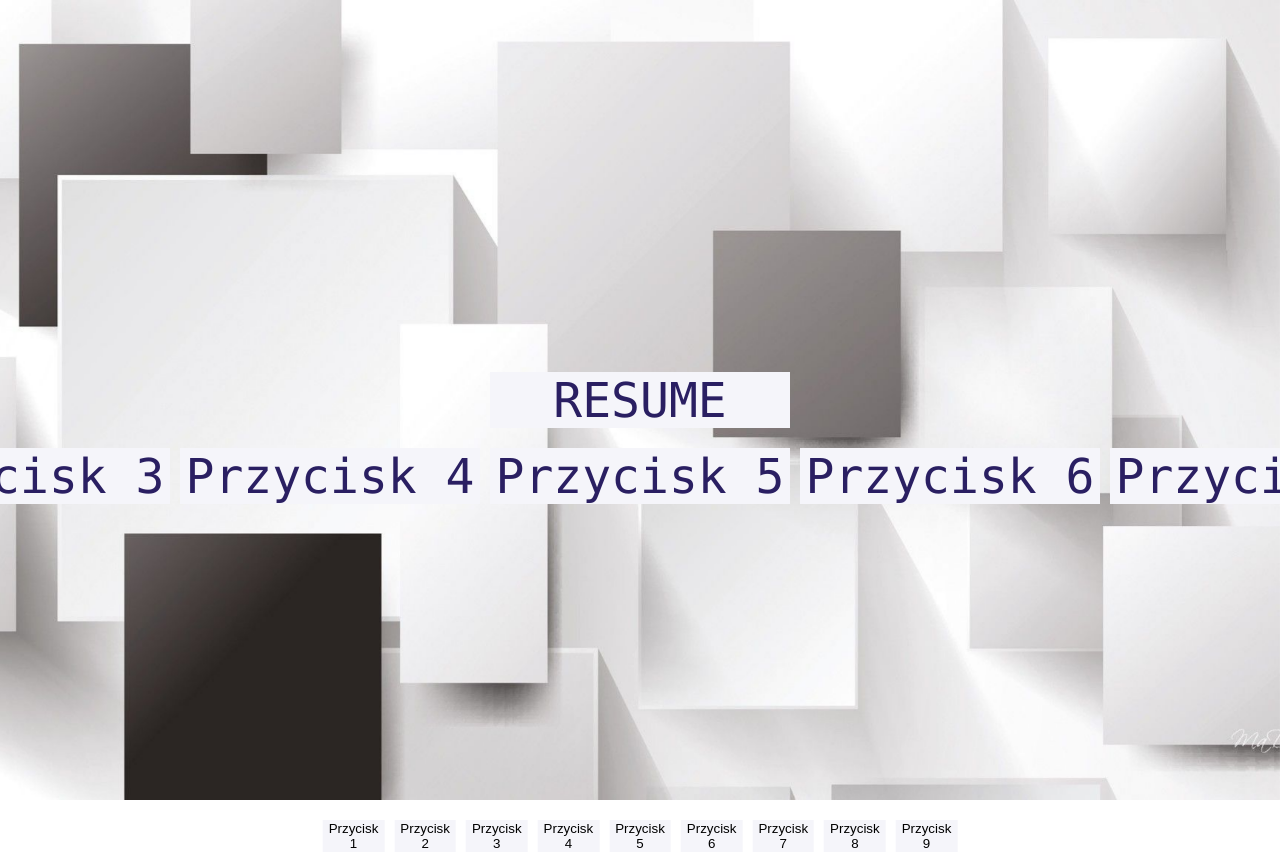
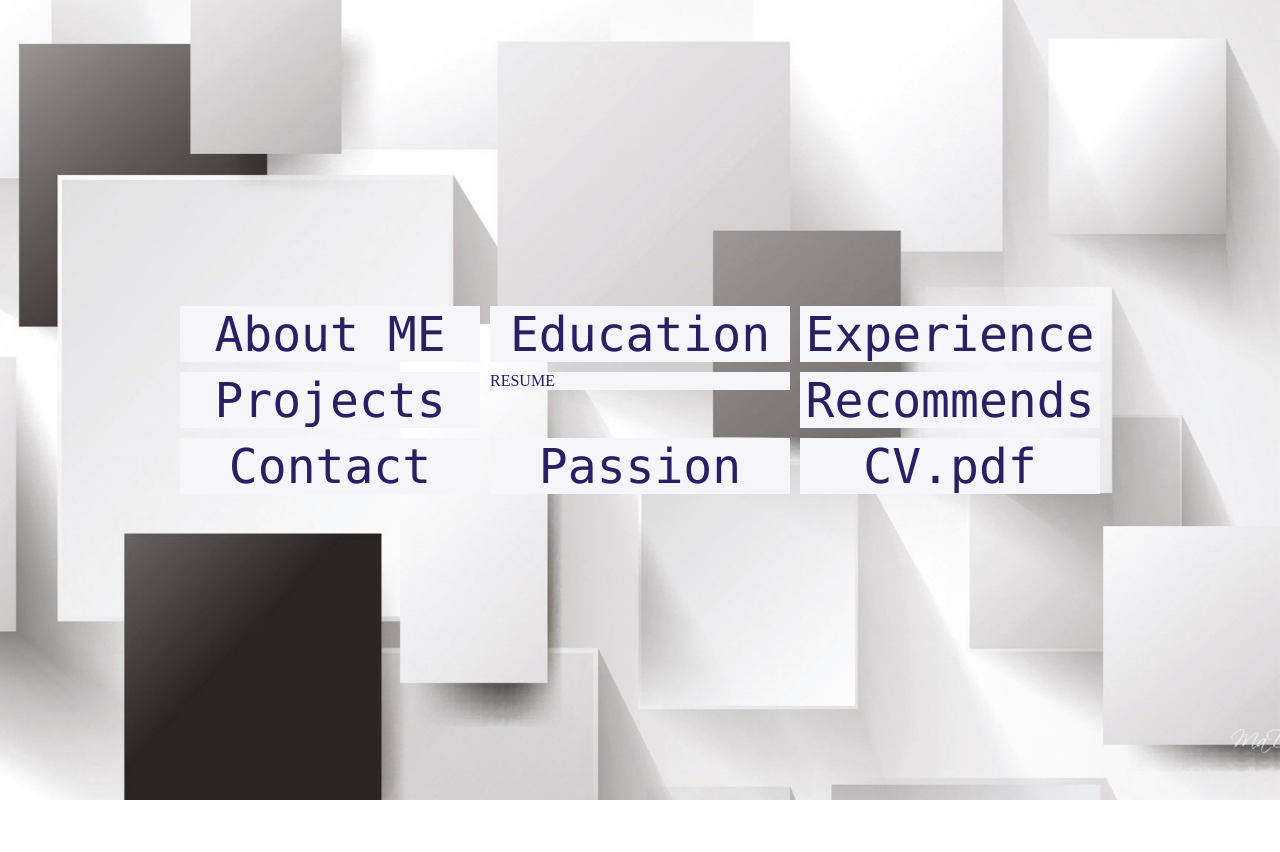
Before and after one commit to KaczorowskaKarolina/newITstar, a React (Create React App) app: page / in a window 1280 px wide. Both pictures are taken after a click on the button "RESUME". After the commit the page ends 800 px from the top, so only its background shows below. Built offline with nearby package versions, Linux system fonts and the light colour scheme.

Commit message:
navigation between MainButton and AdditionalButtons

```diff
--- a/package.json
+++ b/package.json
@@ -12,8 +12,11 @@
     "react": "^18.2.0",
     "react-dom": "^18.2.0",
     "react-redux": "^9.1.0",
+    "react-router": "^5.3.4",
+    "react-router-dom": "^6.22.0",
     "redux": "^5.0.1",
     "sass": "^1.70.0",
+    "source-map-loader": "^5.0.0",
     "web-vitals": "^2.1.4"
   },
   "scripts": {
@@ -41,6 +44,7 @@
     ]
   },
   "devDependencies": {
+    "@babel/plugin-proposal-private-property-in-object": "^7.21.11",
     "react-scripts": "^5.0.1"
   }
 }
--- a/src/App.js
+++ b/src/App.js
@@ -1,8 +1,6 @@
-// App.js
 import React from 'react';
 import MainImage from '../src/components/MainImage.js';
 import MainButton from '../src/components/MainButton.js';
-import AdditionalButtons from '../src/components/AdditionalButtons.js';
 
 import './App.scss';
 
@@ -11,7 +9,6 @@ function App() {
     <div className="app">
       <MainImage />
       <MainButton />
-      <AdditionalButtons />
     </div>
   );
 }
--- a/src/components/AdditionalButtons.js
+++ b/src/components/AdditionalButtons.js
@@ -1,19 +1,64 @@
-import React from 'react';
-// import { useSelector } from 'react-redux';
+// AdditionalButtons.js
+import React, { useState, useEffect } from 'react';
 
 import './AdditionalButtons.scss';
 
-function AdditionalButtons() {
+function AdditionalButtons({ onButtonClick }) {
+  const buttons = [
+    { id: 1, label: 'About ME' },
+    { id: 2, label: 'Education' },
+    { id: 3, label: 'Experience' },
+    { id: 4, label: 'Projects' },
+    { id: 5, label: 'RESUME' },
+    { id: 6, label: 'Recommends' },
+    { id: 7, label: 'Contact' },
+    { id: 8, label: 'Passion' },
+    { id: 9, label: 'CV.pdf' },
+  ];
+
+  const [backToMain, setBackToMain] = useState(false);
+
+  useEffect(() => {
+    if (backToMain) {
+      onButtonClick();
+      setBackToMain(false);
+    }
+  }, [backToMain, onButtonClick]);
+
+  const handleButtonClick = (buttonId) => {
+    if (buttonId === 5) {
+      // Jeśli id to 5, ustaw stan backToMain na true
+      setBackToMain(true);
+    }
+    // Dodatkowa logika obsługi innych przycisków
+  };
+
+  const renderButtons = () => {
+  return buttons.map(button => (
+    <div key={button.id} className={`additional-button-container position-${button.id}`}>
+      {button.id === 5 ? (
+        <div
+          className={`additional-button additional-buttons-resume`}
+          onClick={() => handleButtonClick(button.id)}
+        >
+          {button.label}
+        </div>
+      ) : (
+        <button
+          className={`additional-button additional-buttons-${button.label.toLowerCase()}`}
+          onClick={() => handleButtonClick(button.id)}
+        >
+          {button.label}
+        </button>
+      )}
+    </div>
+  ));
+};
+
   return (
-    <div className="additional-buttons visible">
+    <div className="additional-buttons">
       <div className="additional-buttons-container">
-        {Array.from({ length: 9 }, (_, index) => (
-          <div key={index + 1} className={`additional-button-container position-${index + 1}`}>
-            <button className="additional-button">
-              Przycisk {index + 1}
-            </button>
-          </div>
-        ))}
+        {renderButtons()}
       </div>
     </div>
   );
--- a/src/components/AdditionalButtons.scss
+++ b/src/components/AdditionalButtons.scss
@@ -1,29 +1,94 @@
 // AdditionalButtons.scss
-
 .additional-buttons {
-    display: flex;
-    justify-content: center;
-    opacity: 0;
-    visibility: hidden;
-    transition: opacity 0.3s ease, visibility 0.3s ease;
-
-    &.visible {
-        opacity: 1;
-        visibility: visible;
+    &-container {
+        display: grid;
+        grid-template-columns: repeat(3, 1fr);
+        gap: 10px;
+        justify-content: space-around;
+        flex-wrap: wrap;
     }
 
-    .additional-buttons-container {
-        display: flex;
-        margin-top: 10px;
+    &-button {
+        width: 300px;
+            font-family: "Cascadia Code", Consolas, Monaco, "Andale Mono", "Ubuntu Mono", monospace;
+            font-size: 1.5rem;
+            border: none;
+            color: #2a1f62;
+            background: #f5f5fa;
+            font-size: 3rem;
+            margin: 0;
+            padding: 0;
+            transition: background-color 0.3s ease;
+
+        &:hover {
+            background-color: #f0f0f0;
+        }
+
+        &-resume {
+            // Dodatkowe style dla przycisku RESUME
+            width: 300px;
+                font-family: "Cascadia Code", Consolas, Monaco, "Andale Mono", "Ubuntu Mono", monospace;
+                font-size: 1.5rem;
+                border: none;
+                color: #2a1f62;
+                background: #f5f5fa;
+                font-size: 3rem;
+                margin: 0;
+                padding: 0;
+                transition: background-color 0.3s ease;
+
+            &:hover {
+                background-color: #45a049;
+            }
+        }
+
+        &-about {
+            // Dodatkowe style dla przycisku About ME
+            background-color: #2196f3;
+            color: white;
+
+            &:hover {
+                background-color: #0d47a1;
+            }
+        }
+
+        // Dodaj style dla innych przycisków według potrzeb
+        // ...
+
+        // Styl dla kontenera przycisków, jeśli jesteś zainteresowany
+        // &-container {
+        //     // Dodatkowe style dla kontenera
+        // }
+    }
+
+    // Zastosuj ogólne style zdefiniowane w MainButton
+    .main-button &-button {
+        background: #f5f5fa;
+        color: #2a1f62;
+
+        &:hover {
+            background-color: #f8f8ff;
+        }
+
+        &-resume {
+            background-color: #4caf50;
+        }
+
+        &-about {
+            background-color: #2196f3;
+        }
+
+        // Dodaj style dla innych przycisków według potrzeb
+        // ...
+    }
+
+    // Styl dla przycisku RESUME o id:5
+    .additional-buttons-resume {
+        background-color: #f5f5fa;
+        color: #2a1f62;
+
+        &:hover {
+            background-color: #f8f8ff;
+        }
     }
 }
-
-.additional-button-container {
-    margin: 0 5px;
-}
-
-.additional-button {
-    border: none;
-    background-color: #f5f5fa;
-    cursor: pointer;
-}
--- a/src/components/MainButton.js
+++ b/src/components/MainButton.js
@@ -1,5 +1,6 @@
-import React from 'react';
-import { useDispatch, useSelector } from 'react-redux';
+// MainButton.js
+import React, { useState } from 'react';
+import { useDispatch } from 'react-redux';
 import { toggleButtons } from '../redux/actions.js';
 import AdditionalButtons from './AdditionalButtons.js';
 
@@ -7,10 +8,12 @@ import './MainButton.scss';
 
 function MainButton() {
   const dispatch = useDispatch();
-  const showButtons = useSelector(state => state.showButtons);
+
+  const [resumeClicked, setResumeClicked] = useState(false);
 
   const handleButtonClick = () => {
     console.log('Button clicked');
+    setResumeClicked(!resumeClicked);
     dispatch(toggleButtons());
   };
 
@@ -18,10 +21,13 @@ function MainButton() {
 
   return (
     <div className="main-button">
-      <button className="button" onClick={handleButtonClick}>
-        RESUME
-      </button>
-      {showButtons && <AdditionalButtons />}
+      {resumeClicked ? (
+        <AdditionalButtons onButtonClick={() => setResumeClicked(false)} />
+      ) : (
+        <button className="button" onClick={handleButtonClick}>
+          RESUME
+        </button>
+      )}
     </div>
   );
 }
--- a/src/components/MainButton.scss
+++ b/src/components/MainButton.scss
@@ -2,6 +2,7 @@
 
 .main-button {
     position: relative;
+    display: inline-block;
 
     button {
         width: 300px;
@@ -21,25 +22,6 @@
     }
 
     &.visible button {
-        width: 150px; // zmniejsz szerokość po kliknięciu
-    }
-
-    &:hover {
-        background: #f8f8ff;
-        box-shadow: -20px -20px 40px 0 #fff, 20px 20px 40px 0 #1d0dca17;
+        width: 150px;
     }
 }
-
-.additional-buttons {
-    display: flex;
-    justify-content: center;
-    position: absolute;
-    top: 100%;
-    left: 50%;
-    transform: translateX(-50%);
-    margin-top: 10px;
-
-    .additional-button-container {
-        margin: 0 5px;
-    }
-}
--- a/src/index.js
+++ b/src/index.js
@@ -1,8 +1,7 @@
 // src/index.js
-
 import React from 'react';
-// import ReactDOM from 'react-dom';
-import { createRoot } from 'react-dom/client';
+import ReactDOM from 'react-dom/client';
+import { BrowserRouter } from 'react-router-dom';  // Poprawny import BrowserRouter
 import { Provider } from 'react-redux';
 import store from '../src/redux/store.js';
 
@@ -12,10 +11,11 @@ import './index.scss';
 
 const root = document.getElementById('root');
 
-// Użyj createRoot zamiast ReactDOM.createRoot
-const reactRoot = createRoot(root);
+const reactRoot = ReactDOM.createRoot(root);
 reactRoot.render(
   <Provider store={store}>
-    <App />
+    <BrowserRouter>
+      <App />
+    </BrowserRouter>
   </Provider>
 );
```
Also changed, not shown: 1 other file (tests, documents, lock files or other folders).
